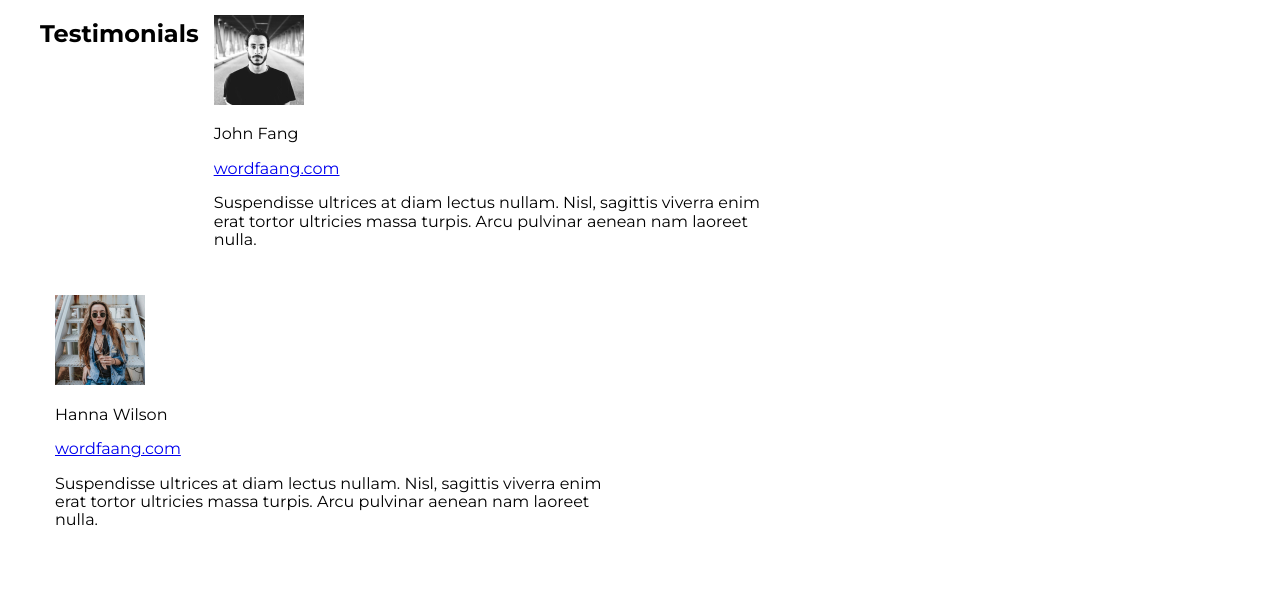
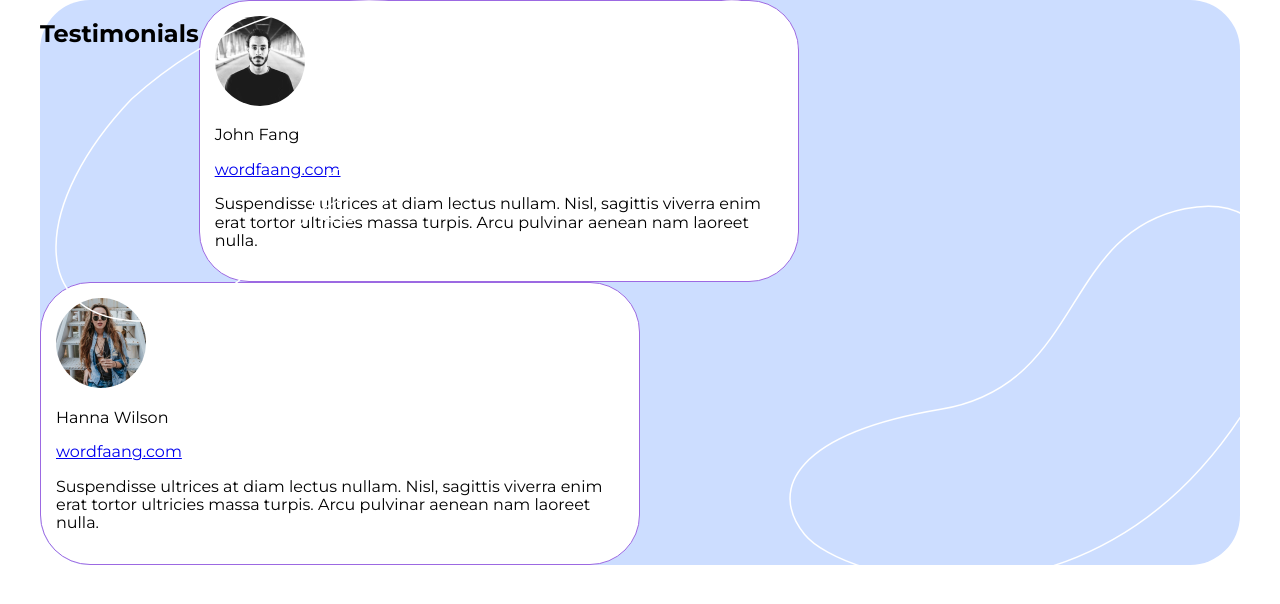
Before and after one commit to AndriiMotkaliuk/practic, a website: page src/index.html in a window 1280 px wide. Drawn offline with nearby package versions, Linux system fonts and the light colour scheme; files that its build step writes are made by us from their sources.

Commit message:
testimonials_css_edition

```diff
--- a/src/css/main/_testimonials.scss
+++ b/src/css/main/_testimonials.scss
@@ -1,31 +1,55 @@
 .testimonials {
+    display: flex;
+    position: relative;
+
 
     // .testimonials__container
 
-    &__container {}
+    &__container {
+        border-radius: 50px;
+        background-color: $color-periwinkle;
+
+
+    }
 
     // .testimonials__title
 
-    &__title {}
+    &__title {
+        justify-content: center;
+
+    }
 
     // .testimonials__right-backgroung-picture
 
-    &__right-backgroung-picture {}
+    &__right-backgroung-picture {
+        position: absolute;
+        top: 0;
+
+    }
 
     // .testimonials__left-backgroung-picture
 
-    &__left-backgroung-picture {}
+    &__left-backgroung-picture {
+        position: absolute;
+        top: 0;
+        right: 0;
+        transform: rotate(90deg);
+    }
 }
 
-.container {}
 
 .row {}
 
 .testimonial {
+    background-color: $color-white ;
+    border: 1px solid $color-medium-purple;
+    border-radius: 50px;
 
     // .testimonial__img
 
-    &__img {}
+    &__img {
+        border-radius: 50%;
+    }
 
     // .testimonial__user-name
 
@@ -39,3 +63,7 @@
 
     &__text {}
 }
+
+img {
+    max-width: 100%;
+}
```
